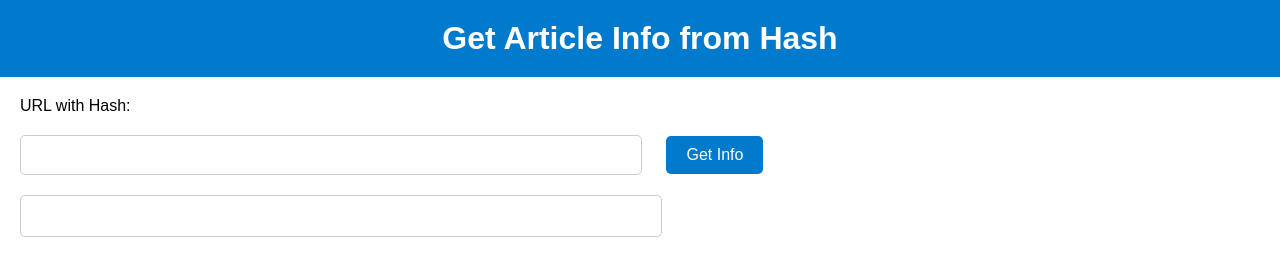
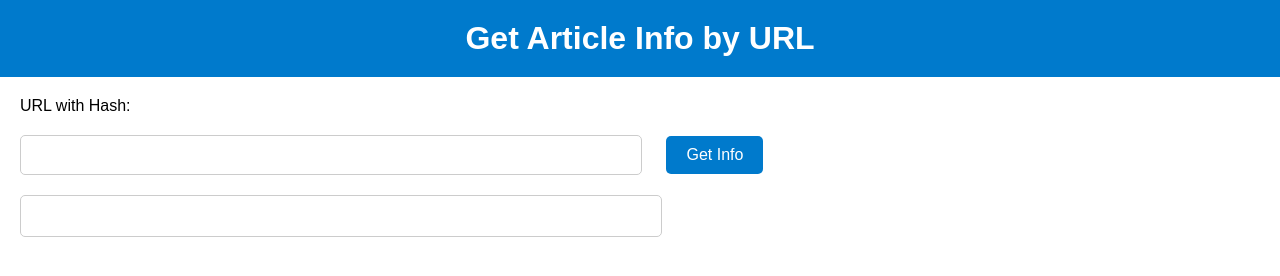
Before and after one commit to lareferencia/lareferencia-notify-poc, a plain HTML site: page info.html in a window 1280 px wide. Drawn offline with nearby package versions, Linux system fonts and the light colour scheme.

Commit message:
Update info.html

```diff
--- a/info.html
+++ b/info.html
@@ -2,7 +2,7 @@
 <html>
 <head>
   <meta charset="UTF-8">
-  <title>Get Article Info from Hash</title>
+  <title>Get Article Info by URL</title>
   <style>
     body {
       font-family: Arial, sans-serif;
@@ -114,7 +114,7 @@
   </script>
 </head>
 <body>
-  <h1>Get Article Info from Hash</h1>
+  <h1>Get Article Info by URL</h1>
   <label for="url-input">URL with Hash:</label>
   <input type="text" id="url-input">
   <button onclick="showArticleInfo()">Get Info</button>
```
